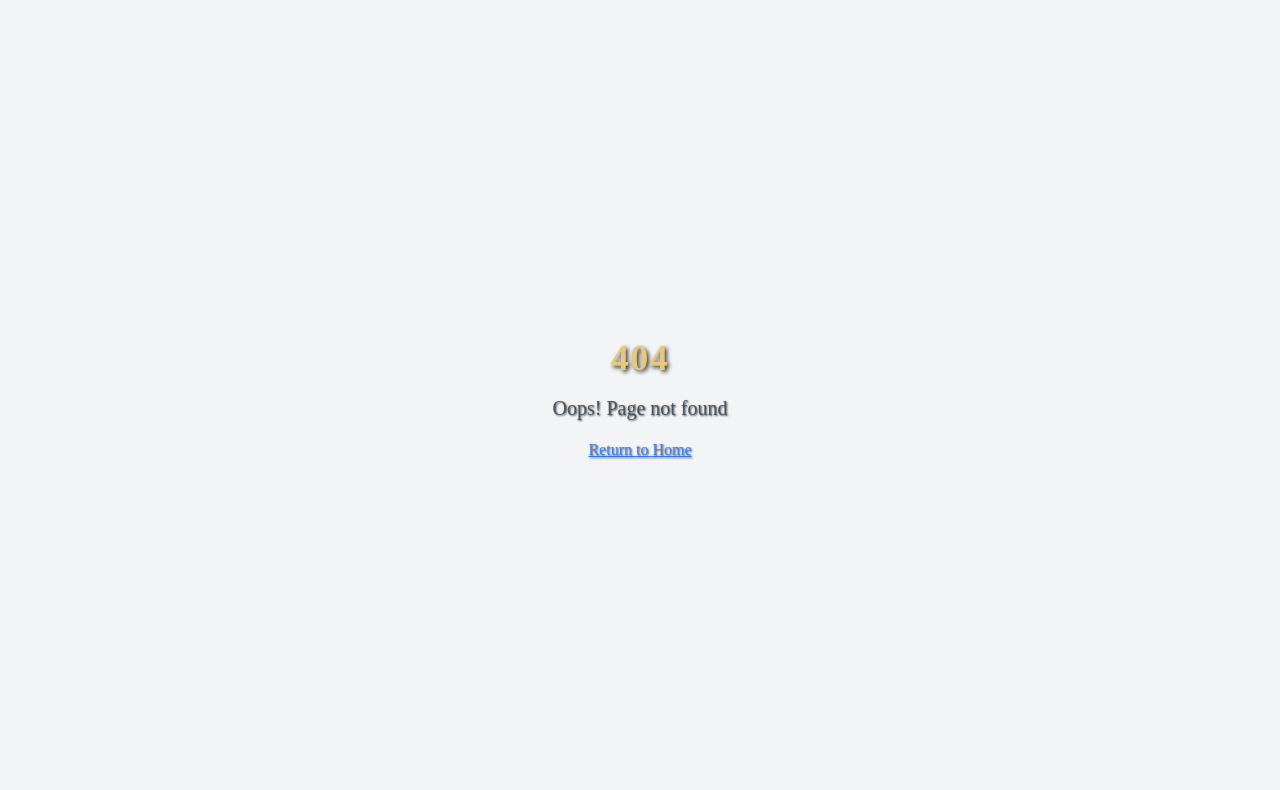
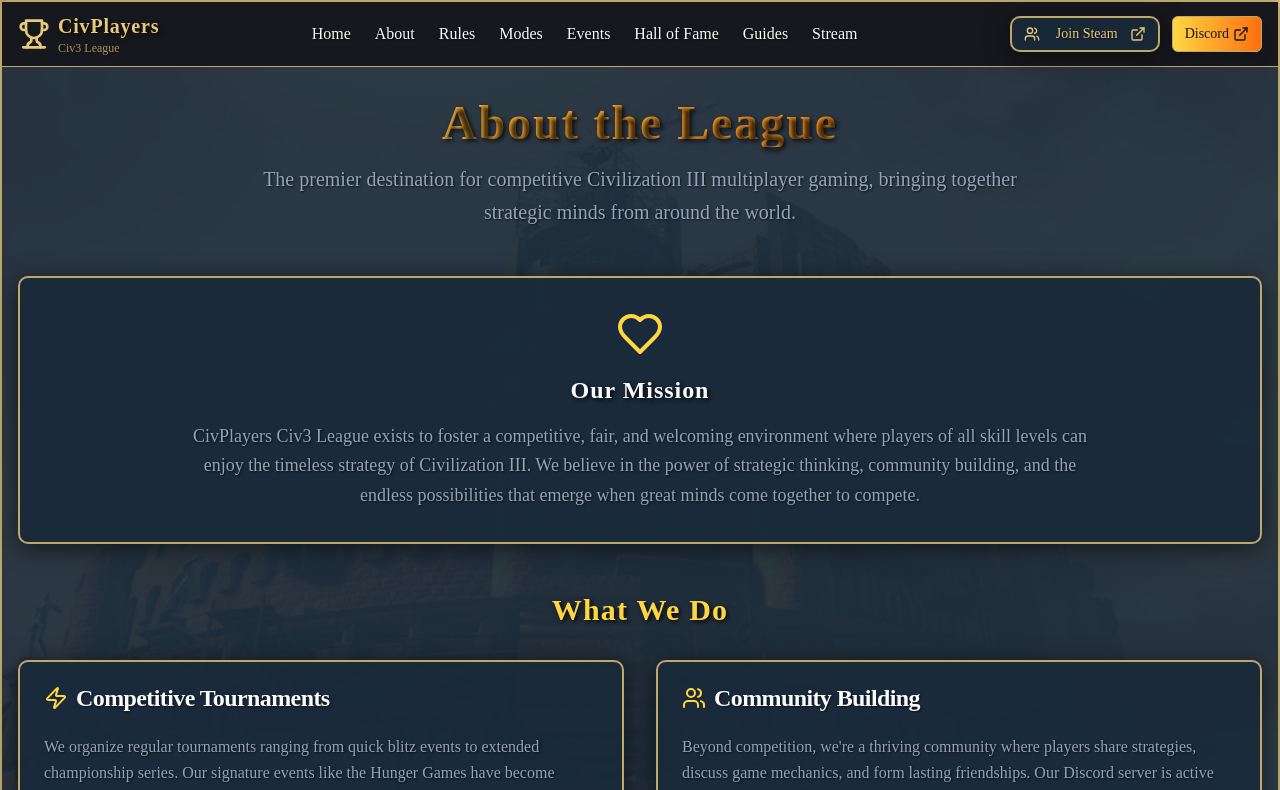
Before and after one commit to VladPocris/CivPlayers-Civ3-League, a React (Vite) app: page /CivPlayers-Civ3-League/about in a window 1280 px wide. Before the commit this address had no page. Shown: the top 790 px of the page. Built offline with nearby package versions, Linux system fonts and the light colour scheme; a web font is replaced by a local one.

Commit message:
Routers Fixed

```diff
--- a/src/App.tsx
+++ b/src/App.tsx
@@ -3,6 +3,7 @@ import { Toaster as Sonner } from "@/components/ui/sonner";
 import { TooltipProvider } from "@/components/ui/tooltip";
 import { QueryClient, QueryClientProvider } from "@tanstack/react-query";
 import { BrowserRouter, Routes, Route } from "react-router-dom";
+const BASE_NAME = "/CivPlayers-Civ3-League";
 import Index from "./pages/Index";
 import NotFound from "./pages/NotFound";
 import About from "./pages/About";
@@ -20,7 +21,7 @@ const App = () => (
     <TooltipProvider>
       <Toaster />
       <Sonner />
-      <BrowserRouter>
+  <BrowserRouter basename={BASE_NAME}>
         <Routes>
           <Route path="/" element={<Index />} />
           <Route path="/about" element={<About />} />
--- a/src/components/layout/Header.tsx
+++ b/src/components/layout/Header.tsx
@@ -8,15 +8,16 @@ const Header = () => {
   const [isOpen, setIsOpen] = useState(false);
   const location = useLocation();
 
+  const BASE_NAME = "/CivPlayers-Civ3-League";
   const navigation = [
-    { name: "Home", href: "/" },
-    { name: "About", href: "/about" },
-    { name: "Rules", href: "/rules" },
-    { name: "Modes", href: "/modes" },
-    { name: "Events", href: "/events" },
-    { name: "Hall of Fame", href: "/hall-of-fame" },
-    { name: "Guides", href: "/guides" },
-    { name: "Stream", href: "/stream" },
+    { name: "Home", href: `${BASE_NAME}/` },
+    { name: "About", href: `${BASE_NAME}/about` },
+    { name: "Rules", href: `${BASE_NAME}/rules` },
+    { name: "Modes", href: `${BASE_NAME}/modes` },
+    { name: "Events", href: `${BASE_NAME}/events` },
+    { name: "Hall of Fame", href: `${BASE_NAME}/hall-of-fame` },
+    { name: "Guides", href: `${BASE_NAME}/guides` },
+    { name: "Stream", href: `${BASE_NAME}/stream` },
   ];
 
   const isActive = (href: string) => location.pathname === href;
```
